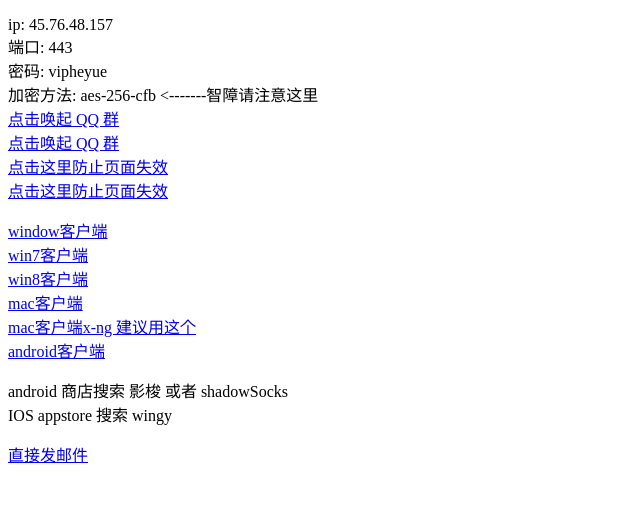
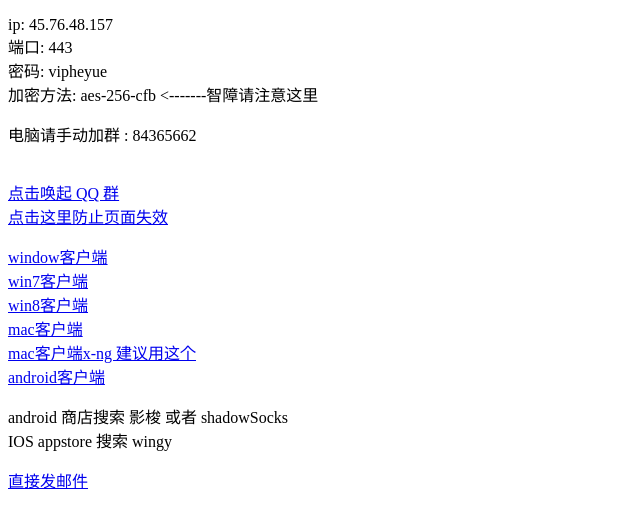
Before and after one commit to vipheyue/ss.githb.io, a plain HTML site: page index.html in a window 1280 px wide. Shown: the whole page, without its empty margins (0-640 px from the left). Drawn offline with Linux system fonts and the light colour scheme.

Commit message:
Update index.html

```diff
--- a/index.html
+++ b/index.html
@@ -13,11 +13,11 @@ ip:     45.76.48.157 <br />
 
 加密方法: aes-256-cfb  <-------智障请注意这里<br />
 
+  <p> 电脑请手动加群 :    84365662   </p>                   <br />
+ <a href=https://jq.qq.com/?_wv=1027&k=4AUmkqT >点击唤起 QQ 群</a><br />
 
- <a href=https://jq.qq.com/?_wv=1027&k=4AUmkqT >点击唤起 QQ 群</a><br />
-      <a href=https://jq.qq.com/?_wv=1027&k=4AUmkqT >点击唤起 QQ 群</a><br />
   <a href=https://jq.qq.com/?_wv=1027&k=4AUmkqT >点击这里防止页面失效</a><br />
-    <a href=https://jq.qq.com/?_wv=1027&k=4AUmkqT >点击这里防止页面失效</a><br />
+
 </p>
 
       <a href=http://heyue.oss-cn-hangzhou.aliyuncs.com/vps/windows-Shadowsocks.exe >window客户端</a> <br />
```
